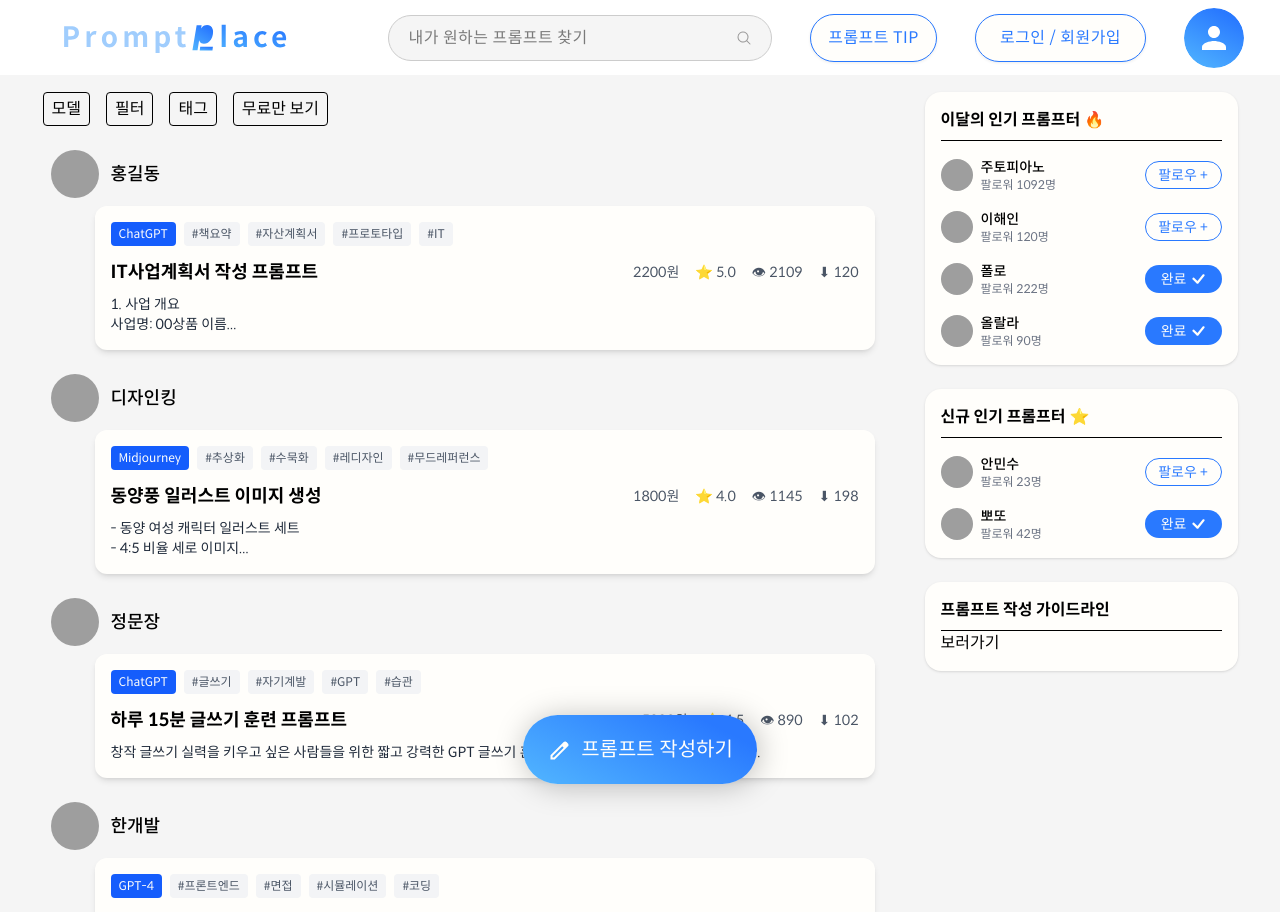
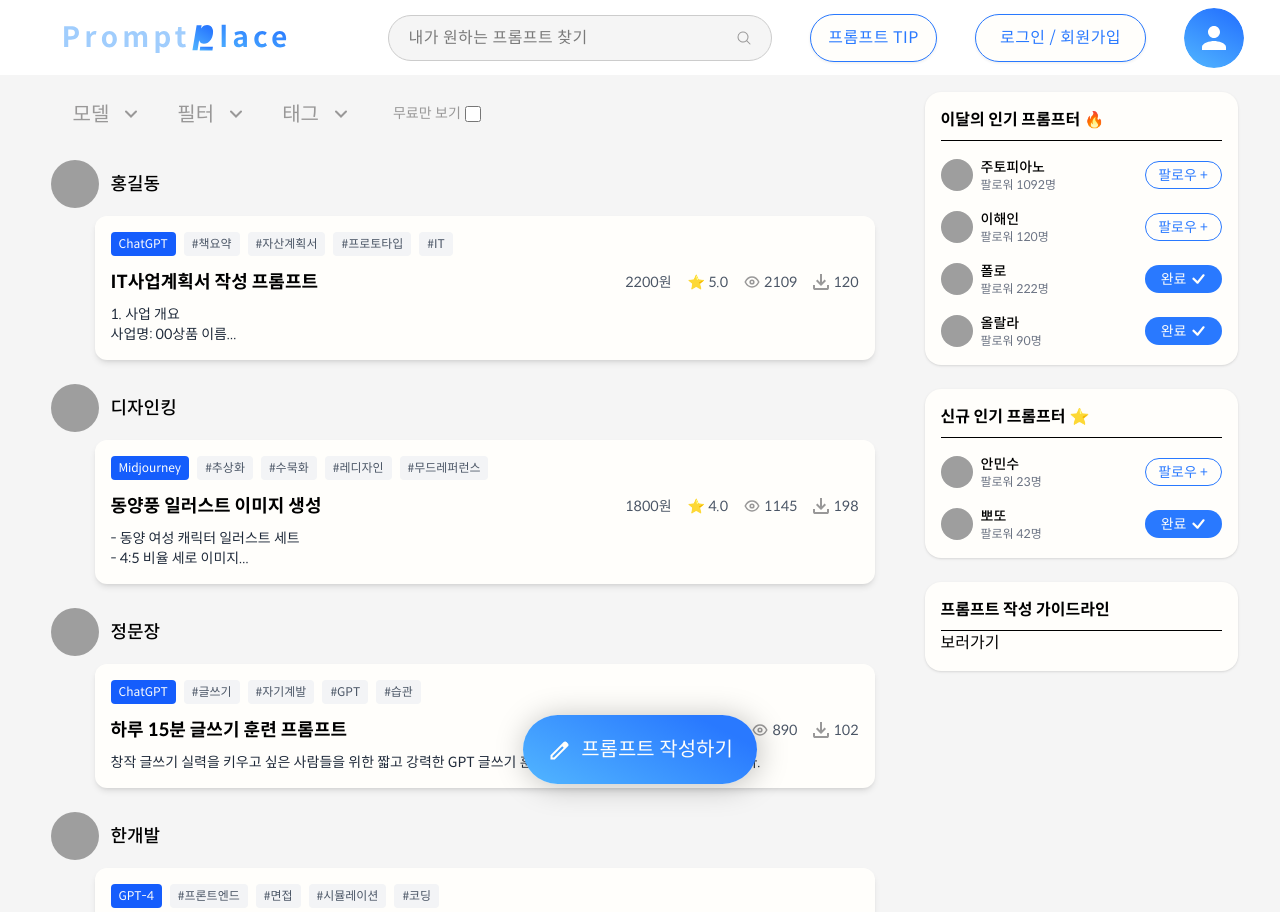
Before and after one commit to PromptPlace/PromtPlace-FE, a React (Vite) app: page / in a window 1280 px wide. Built offline with nearby package versions, Linux system fonts and the light colour scheme; grey boxes are pictures that could not be loaded.

Commit message:
✨ Feat/메인페이지 태그 드롭 다운(#32)

```diff
--- /dev/null
+++ b/src/pages/MainPage/components/FilterDropdown.tsx
@@ -0,0 +1,29 @@
+import React from 'react';
+
+type FilterDropdownProps = {
+  label: string;
+  items: string[];
+  selected: boolean;
+  onToggle: () => void;
+};
+
+function FilterDropdown({ label, items, selected, onToggle }: FilterDropdownProps) {
+  return (
+    <div className="relative">
+      {selected && (
+        <div className="absolute left-0 mt-2 w-40 rounded-md border border-gray-300 bg-white shadow-md z-10">
+          {items.map((item) => (
+            <div
+              key={item}
+              className="px-4 py-2 text-sm text-gray-700 hover:bg-gray-100 cursor-pointer"
+            >
+              {item}
+            </div>
+          ))}
+        </div>
+      )}
+    </div>
+  );
+}
+
+export default FilterDropdown;
--- /dev/null
+++ b/src/pages/MainPage/components/TagFilter.tsx
@@ -0,0 +1,77 @@
+import { useState } from 'react'
+
+type TagFilterProps = {
+  placeholder?: string
+  tags: string[]
+  setTags: (tags: string[]) => void
+}
+
+export default function TagFilter({ placeholder = '태그를 입력해주세요.', tags, setTags }: TagFilterProps) {
+  const [input, setInput] = useState('')
+
+  const addTag = (tag: string) => {
+    const cleaned = tag.trim().replace(/^#/, '')
+    if (cleaned && !tags.includes(cleaned)) {
+      setTags([...tags, cleaned])
+    }
+  }
+
+  const handleAddTags = () => {
+    const splitTags = input
+      .split(/[\s,]+/)
+      .map(t => t.trim().replace(/^#/, ''))
+      .filter(Boolean)
+    splitTags.forEach(addTag)
+    setInput('')
+  }
+
+  const handleKeyDown = (e: React.KeyboardEvent<HTMLInputElement>) => {
+    if (['Enter', ' ', ','].includes(e.key)) {
+      e.preventDefault()
+      handleAddTags()
+    }
+  }
+
+  const handleDelete = (tag: string) => {
+    setTags(tags.filter(t => t !== tag))
+  }
+
+  return (
+    <div className="relative w-[490px] h-14">
+      {/* 태그 입력 박스 */}
+      <div className="absolute inset-0 flex flex-wrap items-center gap-2 rounded-lg border border-blue-500 bg-white px-4 py-3 shadow-md">
+        {tags.map((tag, i) => (
+          <div
+            key={i}
+            className="flex items-center gap-1 rounded-full border border-gray-800 bg-white px-3 py-1 shadow-sm"
+          >
+            <span className="text-sm text-gray-800">#{tag}</span>
+            <button
+              onClick={() => handleDelete(tag)}
+              className="text-gray-500 hover:text-gray-700 focus:outline-none text-xs"
+            >
+              ✕
+            </button>
+          </div>
+        ))}
+        {/* 입력창 */}
+        <input
+          type="text"
+          value={input}
+          onChange={(e) => setInput(e.target.value)}
+          onKeyDown={handleKeyDown}
+          placeholder={placeholder}
+          className="flex-grow min-w-[100px] border-none text-sm text-gray-800 focus:outline-none"
+        />
+      </div>
+
+      {/* 완료 버튼 */}
+      <button
+        onClick={handleAddTags}
+        className="absolute right-4 top-3 h-8 rounded-lg border border-blue-500 bg-white px-4 text-sm font-medium text-blue-600 shadow-sm hover:bg-blue-50 transition"
+      >
+        완료
+      </button>
+    </div>
+  )
+}
--- a/src/pages/MainPage/components/filterBar.tsx
+++ b/src/pages/MainPage/components/filterBar.tsx
@@ -1,48 +1,88 @@
 import React, { useState } from 'react';
+import FilterDropdown from './FilterDropdown';
+import TagFilter from './TagFilter';
+import arrowDown from '@/assets/icon-arrow-down.svg';
 
 const FilterBar = () => {
   const [selectedFilter, setSelectedFilter] = useState<string | null>(null);
+  const [selectedTags, setSelectedTags] = useState<string[]>([]);
+  const [onlyFree, setOnlyFree] = useState<boolean>(false);
+  const [tags, setTags] = useState<string[]>([]);
 
   const toggleDropdown = (label: string) => {
     setSelectedFilter((prev) => (prev === label ? null : label));
   };
 
+  const toggleTag = (tag: string) => {
+    setSelectedTags((prev) =>
+      prev.includes(tag) ? prev.filter((t) => t !== tag) : [...prev, tag]
+    );
+  };
+
   const dropdownItems = {
     모델: ['ChatGPT', 'Perplexity', 'Claude', 'Gemini', 'Midjourney', '기타'],
-    필터: ['인기순', '최신순', '저장순'],
-    태그: ['#글쓰기', '#디자인', '#스타트업', '#IT'],
+    필터: ['조회순', '별점순', '다운로드순', '가격 낮은 순', '가격 높은 순'],
   };
 
   type filterLabel = keyof typeof dropdownItems;
 
   return (
-    <section className="relative flex w-full items-center gap-4">
+    <section className="h-11 px-5 inline-flex justify-start items-center gap-3.5 font-['Spoqa_Han_Sans_Neo'] text-text-on-background text-xl font-medium">
       {(['모델', '필터', '태그'] as filterLabel[]).map((label) => (
-        <div key={label} className="relative">
-          <button
-            onClick={() => toggleDropdown(label)}
-            className="flex items-center gap-1 px-2 py-1 border rounded hover:bg-gray-100"
+        <div
+          key={label}
+          className="relative p-2.5 flex justify-start items-center gap-2.5 cursor-pointer"
+          onClick={() => toggleDropdown(label)}
+        >
+          <span>{label}</span>
+
+          {/* 화살표 버튼 */}
+          <div
+            className={`w-6 h-6 p-1.5 rounded-full flex justify-center items-center
+              ${selectedFilter === label
+                ? 'bg-primary-pressed shadow-[2px_2px_30px_rgba(0,0,0,0.25)]'
+                : ''
+              }`}
           >
-            {label}
-          </button>
+            <img src={arrowDown} alt="arrow" className="w-3 h-3" />
+          </div>
 
-          {selectedFilter === label && (
-            <div className="absolute z-10 mt-1 bg-white border rounded shadow w-32">
-              {(dropdownItems[label] as string[]).map((item) => (
-                <div
-                  key={item}
-                  className="px-3 py-2 text-sm hover:bg-gray-100 cursor-pointer"
-                >
-                  {item}
-                </div>
-              ))}
+          {/* 일반 드롭다운 */}
+          {selectedFilter === label && label !== '태그' && (
+            <FilterDropdown
+              label={label}
+              items={dropdownItems[label]}
+              selected={selectedFilter === label}
+              onToggle={() => toggleDropdown(label)}
+            />
+          )}
+
+          {/* 태그 드롭다운 */}
+          {selectedFilter === label && label === '태그' && (
+            <div
+              className="absolute top-full left-0 mt-2 w-[400px] bg-white rounded-lg shadow-md outline outline-1 outline-white-stroke p-4 z-10"
+              onClick={(e) => e.stopPropagation()}
+            >
+              <TagFilter
+                tags={tags}
+                setTags={setTags}
+                placeholder="태그를 입력해주세요."
+              />
             </div>
           )}
         </div>
       ))}
-      <button className="flex items-center gap-1 px-2 py-1 border rounded hover:bg-gray-100">
-        무료만 보기
-      </button>
+
+      {/* 무료만 보기 */}
+      <label className="ml-2 flex items-center gap-1 px-2 py-1 text-sm cursor-pointer">
+        <span>무료만 보기</span>
+        <input
+          type="checkbox"
+          checked={onlyFree}
+          onChange={() => setOnlyFree(!onlyFree)}
+          className="accent-primary-pressed w-4 h-4"
+        />
+      </label>
     </section>
   );
 };
--- a/src/pages/MainPage/components/promptCard.tsx
+++ b/src/pages/MainPage/components/promptCard.tsx
@@ -1,5 +1,7 @@
 import React from 'react'
 import type { Prompt } from '@/types/prompt.ts'
+import iconEye from '@/assets/icon-eye.svg'
+import iconDownload from '@/assets/icon-download-gray.svg'
 
 type props = {
     prompt: Prompt;
@@ -40,8 +42,8 @@ const promptCard = ({ prompt }: props) => {
                     <div className="flex items-center gap-4 text-sm text-gray-600">
                         <span>{price}원</span>
                         <span>⭐ {rating.toFixed(1)}</span>
-                        <span>👁 {views}</span>
-                        <span>⬇ {downloadCount}</span>
+                        <div className='flex items-center gap-1'><img src={iconEye} className='w-4 h-4' /> {views}</div>
+                        <div className='flex items-center gap-1'><img src={iconDownload} className='w-4 h-4' /> {downloadCount}</div>
                     </div>
                 </div>
 
```
